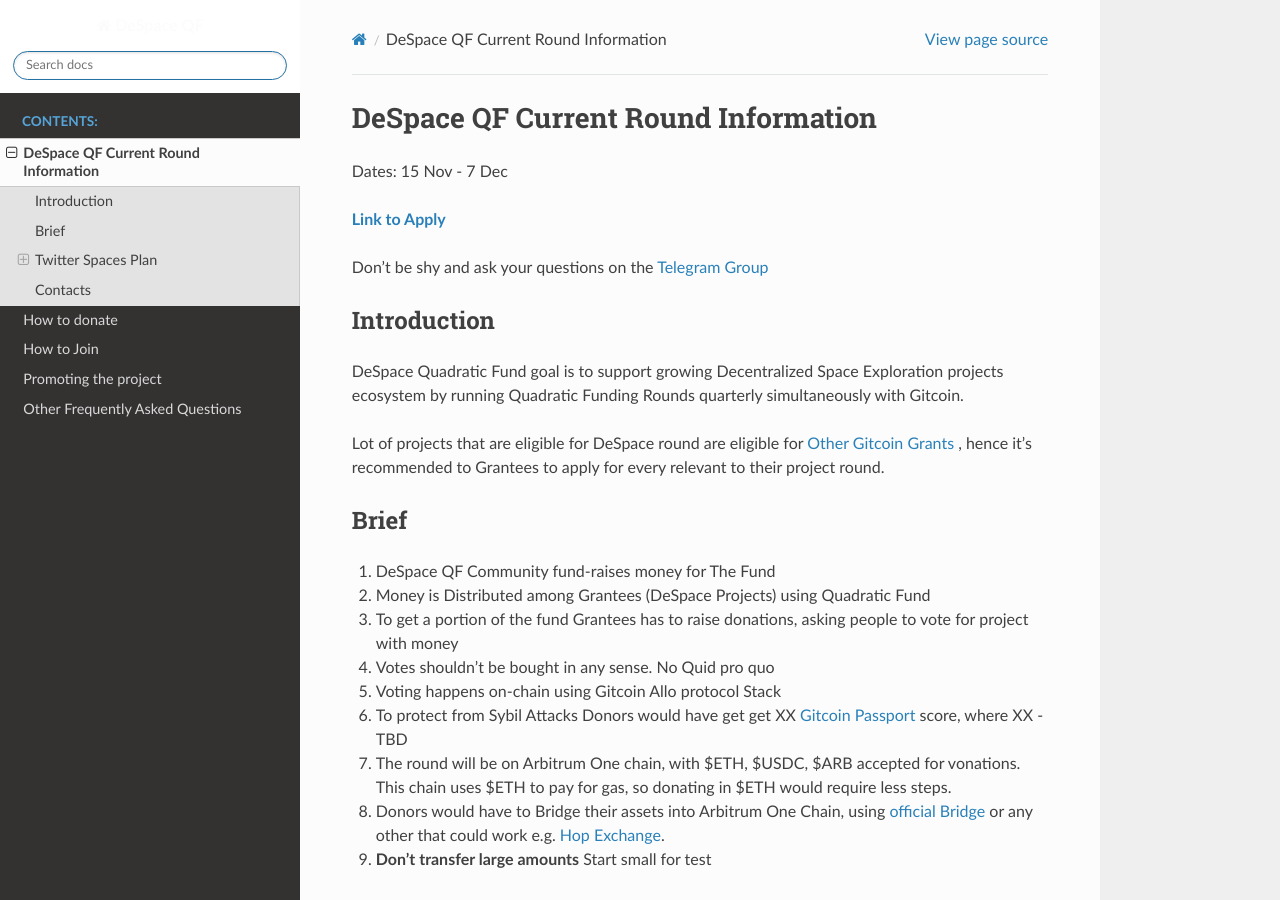
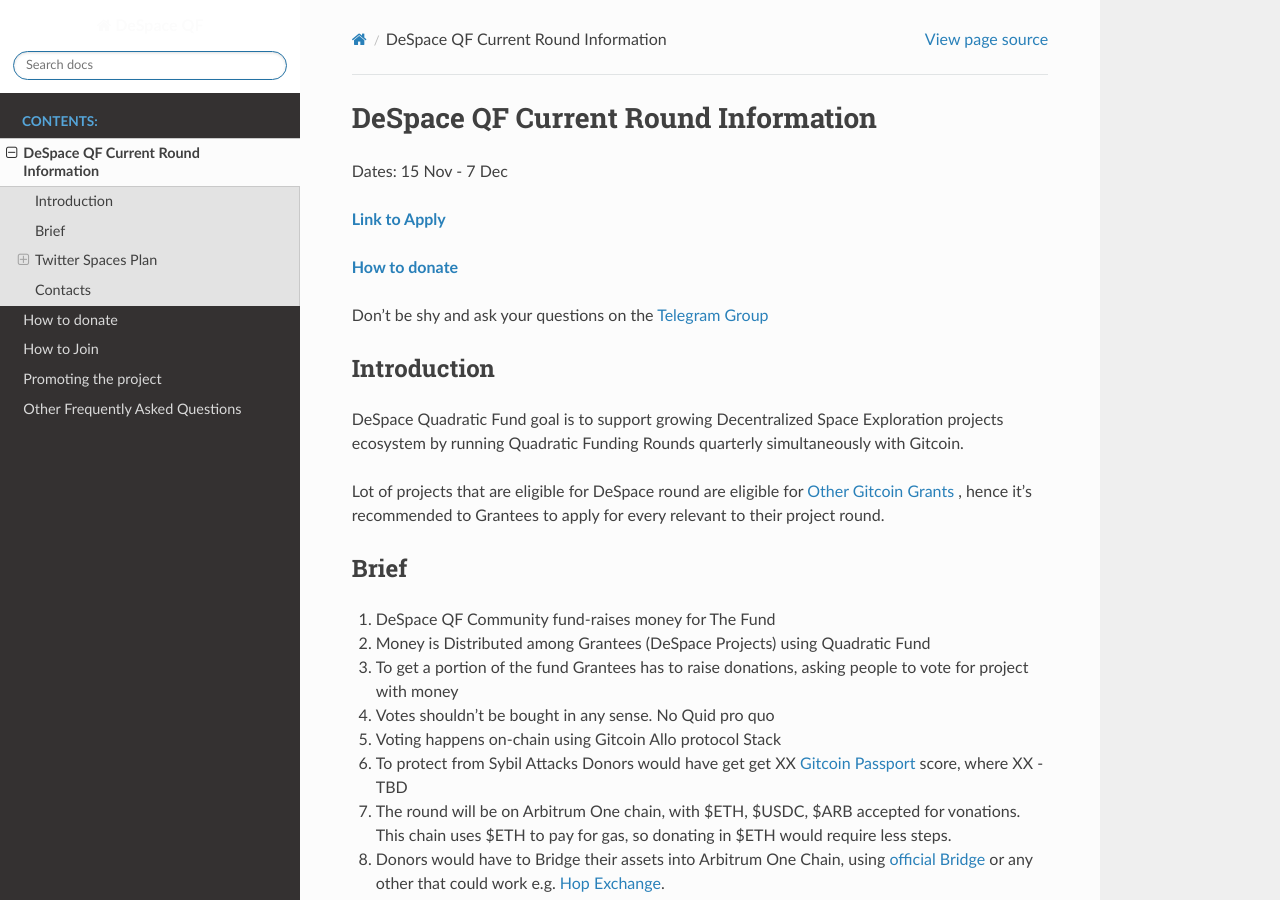
Before and after one commit to DeSpace-Community/docs.despace-qf.com, a Sphinx documentation site: the page built from source/current-round-info.md, in a window 1280 px wide and 900 px high. Built offline with Sphinx 7.4.7 and the Read the Docs theme 2.0.0, drawn with Linux system fonts in a browser that asks for light colours.

Commit message:
- updated links

```diff
--- a/source/current-round-info.md
+++ b/source/current-round-info.md
@@ -3,6 +3,8 @@
 Dates: 15 Nov - 7 Dec
 
 **[Link to Apply](https://builder.gitcoin.co/#/chains/42161/rounds/0x911ae126be7d88155aa9254c91a49f4d85b83688)**
+
+**[How to donate](./how-to-donate.md)**
 
 Don't be shy and ask your questions on the [Telegram Group](https://t.me/despaceqf)
 
```
Also changed, not shown: source/how-to-donate.md (+1 -2 lines).
